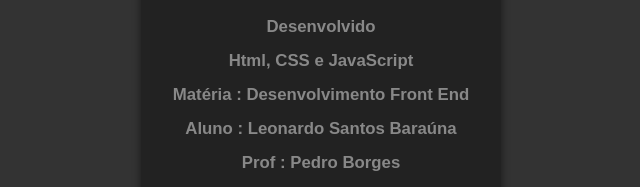
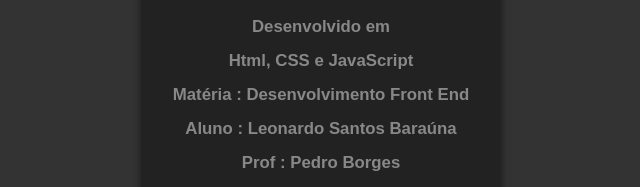
Before and after one commit to baraunaa/Oat-Unex, a plain HTML site: page index.html in a window 1280 px wide. Shown: the part 534-721 px from the top of the page, 319-959 px from the left. Drawn offline with Linux system fonts and the light colour scheme.

Commit message:
Update index.html

```diff
--- a/index.html
+++ b/index.html
@@ -31,7 +31,7 @@
         </div>
 
         <footer class="footer">
-            <h2>Desenvolvido</h2>
+            <h2>Desenvolvido em</h2>
             <h2>Html, CSS e JavaScript</h2>
             <h2>Matéria : Desenvolvimento Front End</h2>
             <h2>Aluno : Leonardo Santos Baraúna</h2>
@@ -41,4 +41,5 @@
 
     <script src="script.js"></script>
 </body>
+
 </html>
```
